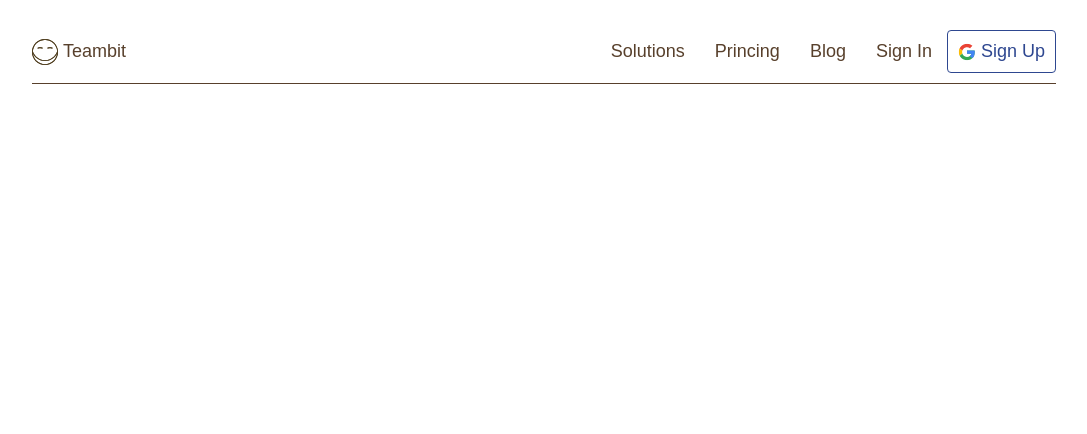
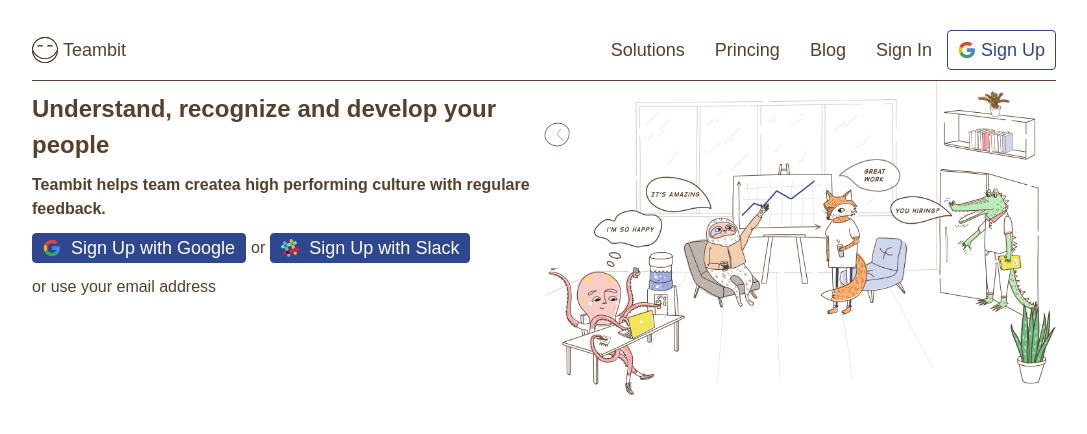
Before and after one commit to PietroCampodonico/node-sass-teambit, a website: page index.html in a window 1280 px wide. Shown: the whole page, without its empty margins (96-1183 px from the left). Drawn offline with nearby package versions, Linux system fonts and the light colour scheme; files that its build step writes are made by us from their sources.

Commit message:
Finita prima section

```diff
--- a/index.html
+++ b/index.html
@@ -33,7 +33,40 @@
         </header>
 
         <main>
-            <section></section>
+            <section class="first">
+                <div class="col-2">
+                    <h1>Understand, recognize and develop your people</h1>
+                    <h4>Teambit helps team createa high performing culture with regulare feedback.</h4>
+
+                    <div class="button-container">
+                        <button>
+                            <span class="icon-container">
+                                <img src="imgs/google-logo.svg" alt="">
+                            </span>
+                            <span>Sign Up with Google</span>
+                        </button>
+
+                        <span>or</span>
+
+                        <button>
+                            <span class="icon-container">
+                                <img src="imgs/slack-logo.svg" alt="">
+                            </span>
+                            <span>Sign Up with Slack</span>
+                        </button>
+                    </div>
+
+                    <span>
+                        <a href="#">or use your email address</a>
+                    </span>
+                </div>
+
+                <div class="col-2 hero-img">
+                    <img src="imgs/illustration-main.jpg" alt="">
+                </div>
+            </section>
+
+
             <section></section>
             <section></section>
         </main>
--- a/src/partials/_commons.scss
+++ b/src/partials/_commons.scss
@@ -2,12 +2,18 @@
     padding: 0;
     margin: 0;
     box-sizing: border-box;
-    font-size: $font_size;
+    line-height: $line_height;
 }
 
 body {
     font-family: Arial, Helvetica, sans-serif;
     color: $brown_color;
+}
+
+button {
+    * {
+        line-height: 1em;
+    }
 }
 
 .wrapper {
@@ -19,6 +25,9 @@
 a {
     text-decoration: none;
     color: $brown_color;
+    &:hover {
+        text-decoration: underline;
+    }
 }
 
 ul {
@@ -28,8 +37,24 @@
     li {
         padding: 0 15px;
         @include list_horizontal;
-        &:hover {
-            text-decoration: underline;
-        }
     }
 }
+
+[class^="col-"] {
+    width: 100%;
+}
+
+.icon-container {
+    width: 18px;
+    margin-right: 5px;
+    @include flex_align_center;
+}
+
+section {
+    display: $disp_flex;
+}
+
+img {
+    object-fit: contain;
+    width: 100%;
+}
--- a/src/partials/_header.scss
+++ b/src/partials/_header.scss
@@ -5,6 +5,8 @@
     justify-content: space-between;
     border-bottom: 1px solid $brown_color;
     padding-bottom: 10px;
+    font-size: $font_size;
+
 }
 
 .logo-container {
@@ -17,6 +19,8 @@
 button{
     @include flex_align_center;
     @include button_default;
+    font-size: $font_size;
+
     span {
         text-decoration-color: $btn_blue_color;
     }
--- a/src/partials/_main.scss
+++ b/src/partials/_main.scss
@@ -0,0 +1,20 @@
+//SECTION: .FIRST
+.first {
+    h1, h4, .button-container {
+        margin: 10px 0;
+    }
+
+    .button-container {
+
+        @include flex_align_center;
+        span {
+            margin: 5px;
+        }
+
+        button {
+            color: white;
+            background-color: $btn_blue_color;
+            padding: 0 5px;
+        }
+    }
+}
--- a/src/partials/_variables.scss
+++ b/src/partials/_variables.scss
@@ -8,6 +8,8 @@
 
 $spacing: 30px;
 
+$line_height: 1.5em;
+
 $transition_duration: .3s;
 
 $disp_flex: flex;
```
